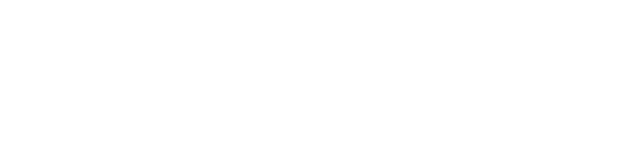
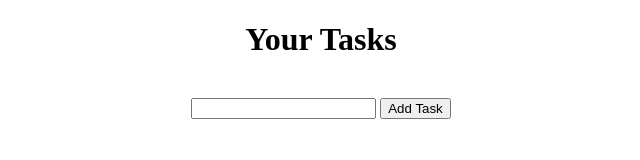
Before and after one commit to lesliejpatino/tasks, a plain HTML site: page index.html in a window 1280 px wide. Shown: the whole page, without its empty margins (319-959 px from the left). Drawn offline with Linux system fonts and the light colour scheme.

Commit message:
created initial html structure

```diff
--- a/index.html
+++ b/index.html
@@ -1,5 +1,6 @@
 <!DOCTYPE html>
 <html lang="en">
+
 <head>
     <meta charset="UTF-8">
     <meta http-equiv="X-UA-Compatible" content="IE=edge">
@@ -7,8 +8,21 @@
     <title>My Tasks</title>
     <link href="/styles.css" rel="stylesheet">
 </head>
+
 <body>
+    <div id="task-div">
+        <h1> Your Tasks </h1>
+        <!-- add current date -->
+        <br />
+        <input id="todo-title" type="text" />
 
+        <button onClick="addTodo()">
+            Add Task
+        </button>
+
+        <div id="todo-list"></div>
+    </div>
     <script src="/script.js"></script>
 </body>
+
 </html>
--- a/styles.css
+++ b/styles.css
@@ -0,0 +1,3 @@
+#task-div {
+    text-align: center;
+}
```
Also changed, not shown: 1 other file.
